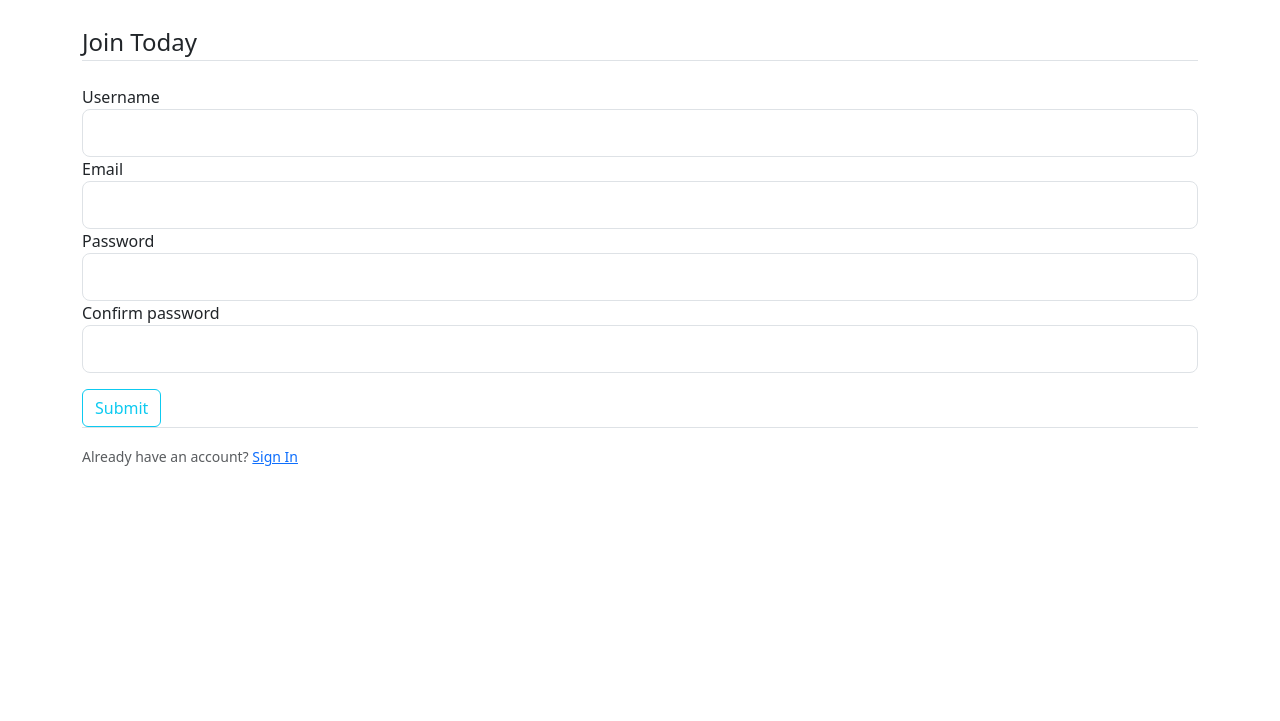
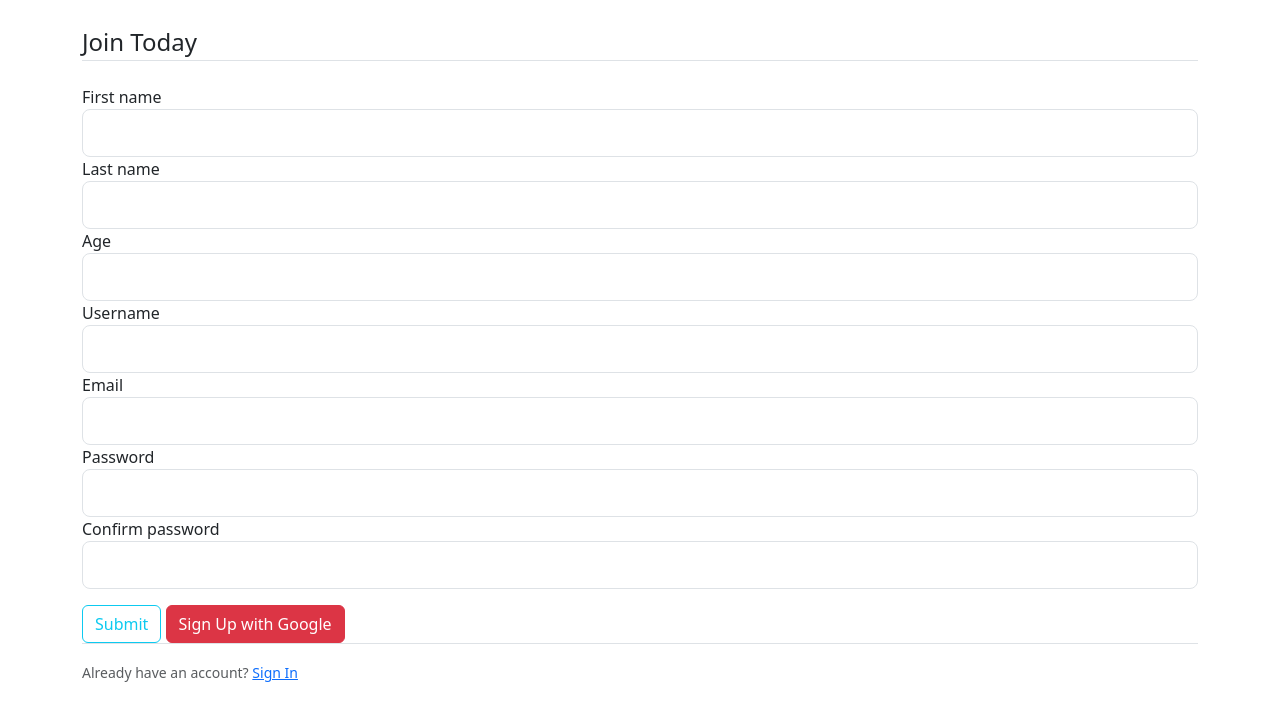
Before and after one commit to afoxball/scorestream2, a Python web app: template templates/register.html in a window 1280 px wide. Shown: the part 56-777 px from the top of the page. Run offline with Jinja, Linux system fonts and the light colour scheme; the template is opened without the code that fills it, so the values that code supplies are empty, except form fields; form fields are guessed from the names that the template uses.

Commit message:
Update app.py, forms, requirements, and auth templates

```diff
--- a/requirements.txt
+++ b/requirements.txt
@@ -6,3 +6,5 @@ email_validator
 psycopg2-binary
 gunicorn
 google-genai
+Authlib
+requests
--- a/templates/login.html
+++ b/templates/login.html
@@ -34,6 +34,9 @@
         </fieldset>
         <div class="form-group mt-3">
             {{ form.submit(class="btn btn-outline-info") }}
+            <a href="{{ url_for('google_login') }}" class="btn btn-danger ml-2">
+                Log In with Google
+            </a>
         </div>
         <div class="border-top pt-3">
             <small class="text-muted">
--- a/templates/register.html
+++ b/templates/register.html
@@ -5,6 +5,45 @@
         {{ form.hidden_tag() }}
         <fieldset class="form-group">
             <legend class="border-bottom mb-4">Join Today</legend>
+            <div class="form-group">
+                {{ form.first_name.label(class="form-control-label") }}
+                {% if form.first_name.errors %}
+                    {{ form.first_name(class="form-control form-control-lg is-invalid") }}
+                    <div class="invalid-feedback">
+                        {% for error in form.first_name.errors %}
+                            <span>{{ error }}</span>
+                        {% endfor %}
+                    </div>
+                {% else %}
+                    {{ form.first_name(class="form-control form-control-lg") }}
+                {% endif %}
+            </div>
+            <div class="form-group">
+                {{ form.last_name.label(class="form-control-label") }}
+                {% if form.last_name.errors %}
+                    {{ form.last_name(class="form-control form-control-lg is-invalid") }}
+                    <div class="invalid-feedback">
+                        {% for error in form.last_name.errors %}
+                            <span>{{ error }}</span>
+                        {% endfor %}
+                    </div>
+                {% else %}
+                    {{ form.last_name(class="form-control form-control-lg") }}
+                {% endif %}
+            </div>
+            <div class="form-group">
+                {{ form.age.label(class="form-control-label") }}
+                {% if form.age.errors %}
+                    {{ form.age(class="form-control form-control-lg is-invalid") }}
+                    <div class="invalid-feedback">
+                        {% for error in form.age.errors %}
+                            <span>{{ error }}</span>
+                        {% endfor %}
+                    </div>
+                {% else %}
+                    {{ form.age(class="form-control form-control-lg") }}
+                {% endif %}
+            </div>
             <div class="form-group">
                 {{ form.username.label(class="form-control-label") }}
 
@@ -61,6 +100,9 @@
         </fieldset>
         <div class="form-group mt-3">
             {{ form.submit(class="btn btn-outline-info") }}
+            <a href="{{ url_for('google_login') }}" class="btn btn-danger ml-2">
+                Sign Up with Google
+            </a>
         </div>
     </form>
     <div class="border-top pt-3">
```
Also changed, not shown: app.py (+90 -2 lines), forms.py (+8 -2 lines).
